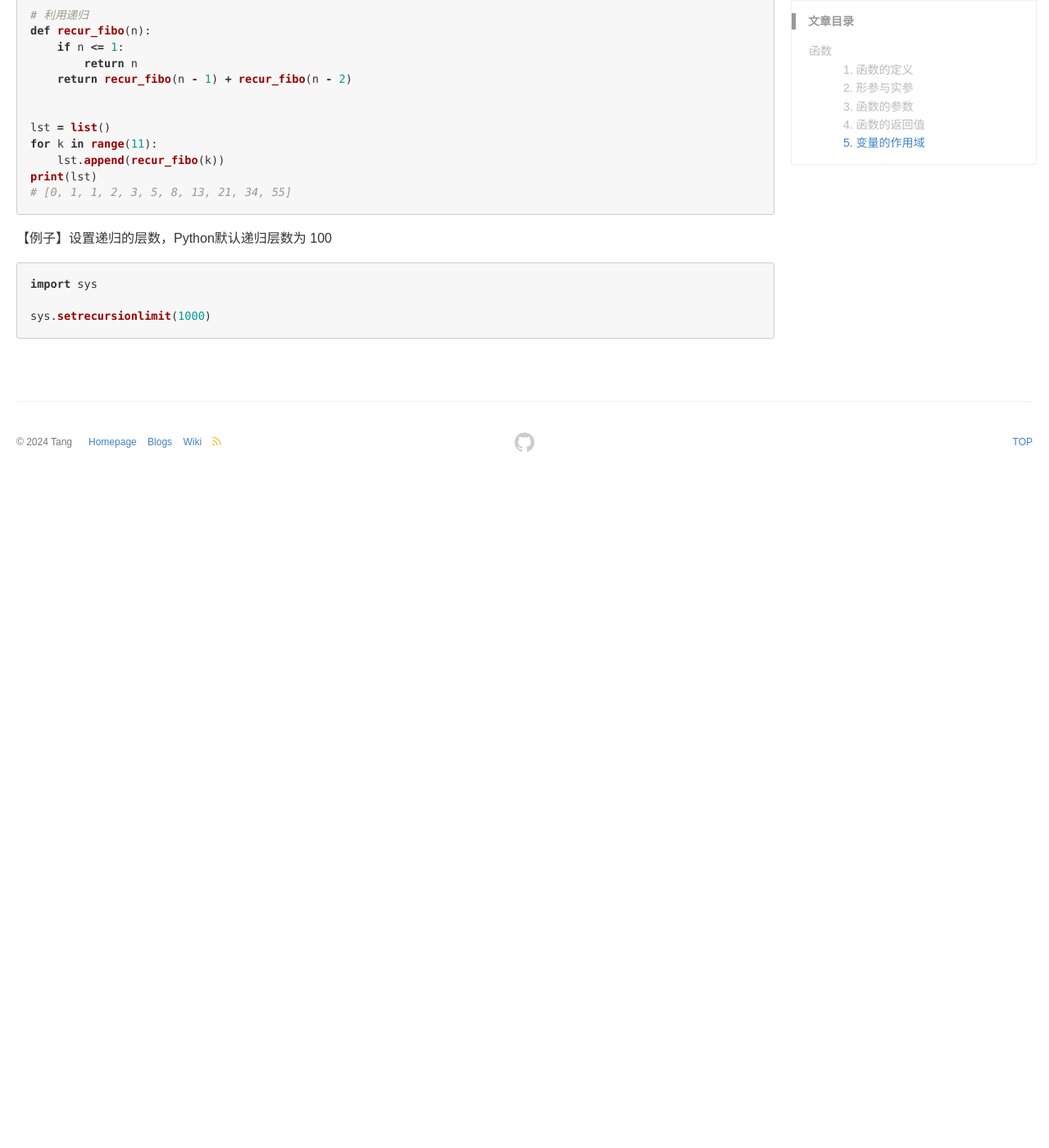
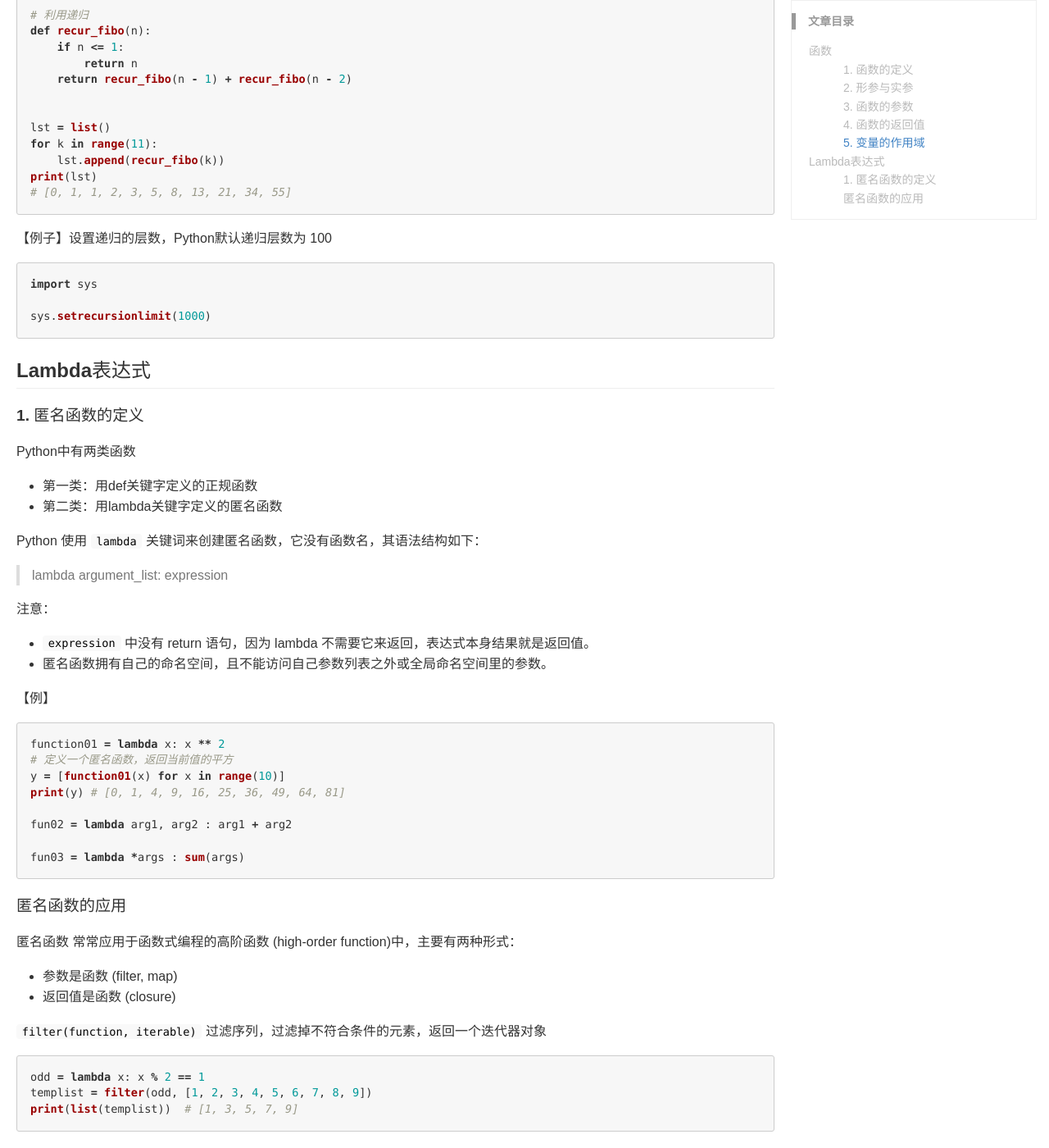
Before and after one commit to tangxing7028/tangxing7028.github.io, a Jekyll site: the page built from _posts/python/阿里云-天池/2024-05-21-Python入门(下) .md, in a window 1280 px wide and 1400 px high, scrolled down 3744 px. Shown: the whole window at 82% size. Built offline with Jekyll 4.4.1, drawn with Linux system fonts in a browser that asks for light colours; before the commit the page ends 4332 px from its top, so only the background shows below that.

Commit message:
Update 2024-05-21-Python入门(下) .md

````diff
--- a/_posts/python/阿里云-天池/2024-05-21-Python入门(下) .md
+++ b/_posts/python/阿里云-天池/2024-05-21-Python入门(下) .md
@@ -204,3 +204,53 @@ import sys
 
 sys.setrecursionlimit(1000)
 ```
+
+
+
+## Lambda表达式
+
+
+
+#### 1. 匿名函数的定义
+
+Python中有两类函数
+
+* 第一类：用def关键字定义的正规函数
+* 第二类：用lambda关键字定义的匿名函数
+
+Python 使用 `lambda` 关键词来创建匿名函数，它没有函数名，其语法结构如下：
+
+> lambda argument_list: expression
+
+注意：
+
+- `expression` 中没有 return 语句，因为 lambda 不需要它来返回，表达式本身结果就是返回值。
+- 匿名函数拥有自己的命名空间，且不能访问自己参数列表之外或全局命名空间里的参数。
+
+【例】
+
+```python
+function01 = lambda x: x ** 2
+# 定义一个匿名函数，返回当前值的平方
+y = [function01(x) for x in range(10)]
+print(y) # [0, 1, 4, 9, 16, 25, 36, 49, 64, 81]
+
+fun02 = lambda arg1, arg2 : arg1 + arg2
+
+fun03 = lambda *args : sum(args)
+```
+
+#### 匿名函数的应用
+
+匿名函数 常常应用于函数式编程的高阶函数 (high-order function)中，主要有两种形式：
+
+- 参数是函数 (filter, map)
+- 返回值是函数 (closure)
+
+`filter(function, iterable)` 过滤序列，过滤掉不符合条件的元素，返回一个迭代器对象
+
+```python
+odd = lambda x: x % 2 == 1
+templist = filter(odd, [1, 2, 3, 4, 5, 6, 7, 8, 9])
+print(list(templist))  # [1, 3, 5, 7, 9]
+```
````
